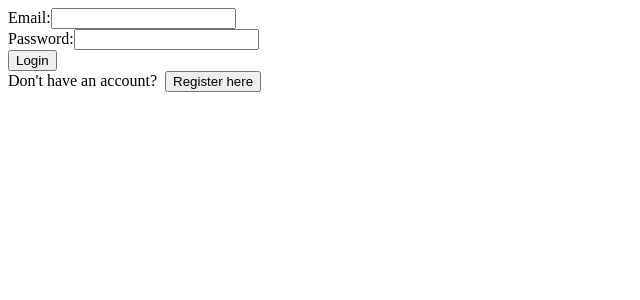
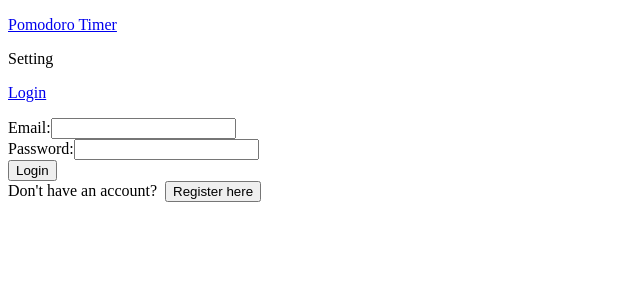
Before and after one commit to andyvo190998/pomodoro-timmer, a Next.js app: page /login in a window 1280 px wide. Shown: the top 300 px of the page, without its empty margins (0-640 px from the left). Built offline with nearby package versions, Linux system fonts and the light colour scheme; no server answers.

Commit message:
creating nav-bar

```diff
--- a/package.json
+++ b/package.json
@@ -9,6 +9,7 @@
     "lint": "next lint"
   },
   "dependencies": {
+    "@headlessui/react": "^1.7.13",
     "axios": "^1.3.4",
     "bcrypt": "^5.1.0",
     "eslint": "8.37.0",
--- a/src/pages/components/Layout.jsx
+++ b/src/pages/components/Layout.jsx
@@ -1,17 +1,57 @@
-import { useSession } from 'next-auth/react';
+import { signOut, useSession } from 'next-auth/react';
+import Link from 'next/link';
 import React from 'react';
+import { Menu } from '@headlessui/react';
 
 const Layout = ({ children }) => {
-  const { data: session } = useSession();
-  console.log(session);
+  const { data: session, status } = useSession();
+
+  const logoutHandler = () => {
+    console.log('logout');
+    signOut({ callbackUrl: '/login' });
+  };
+
   return (
     <>
       <header className='flex justify-center'>
         <nav className='flex h-12 justify-between shadow-md items-center px-4 w-3/5'>
-          <p className='text-lg font-bold text-white'>Pomodoro Timer</p>
+          <Link href='/'>
+            <p className='text-lg font-bold text-white'>Pomodoro Timer</p>
+          </Link>
           <div className='flex space-x-3'>
             <p>Setting</p>
-            <p>{session ? session.user.name : 'Login'}</p>
+            {session ? (
+              <Menu as='div' className='relative inline-block'>
+                <Menu.Button className='text-white'>
+                  {status === 'loading' ? 'Loading' : session.user.name}
+                </Menu.Button>
+                <Menu.Items className='absolute bg-white right-0 w-28 origin-top-right shadow-lg'>
+                  <Menu.Item>
+                    <Link className='dropdown-link' href='/asd'>
+                      Profile
+                    </Link>
+                  </Menu.Item>
+                  <Menu.Item>
+                    <Link className='dropdown-link' href='/asd'>
+                      Subscription
+                    </Link>
+                  </Menu.Item>
+                  <Menu.Item>
+                    <Link
+                      onClick={logoutHandler}
+                      href='#'
+                      className='dropdown-link'
+                    >
+                      Logout
+                    </Link>
+                  </Menu.Item>
+                </Menu.Items>
+              </Menu>
+            ) : (
+              <Link href='/login'>
+                <p>Login</p>
+              </Link>
+            )}
           </div>
         </nav>
       </header>
--- a/src/pages/login.js
+++ b/src/pages/login.js
@@ -2,6 +2,7 @@ import axios from 'axios';
 import { signIn } from 'next-auth/react';
 import { useRouter } from 'next/router';
 import React, { useState } from 'react';
+import Layout from './components/Layout';
 
 function LoginPage() {
   const [email, setEmail] = useState('');
@@ -52,6 +53,7 @@ function LoginPage() {
   };
 
   return (
+    <Layout>
       <div className='form-container'>
         <form onSubmit={handleLogin} className='login-form'>
           {!login && (
@@ -114,6 +116,7 @@ function LoginPage() {
           </div>
         )}
       </div>
+    </Layout>
   );
 }
 
--- a/src/styles/globals.css
+++ b/src/styles/globals.css
@@ -64,3 +64,7 @@ input[type="password"] {
   align-items: center;
   flex-direction: column;
 }
+
+.dropdown-link {
+  @apply flex p-2;
+}
```
Also changed, not shown: 1 other file (tests, documents, lock files or other folders). Lines whose indentation alone changed are shown as unchanged.
